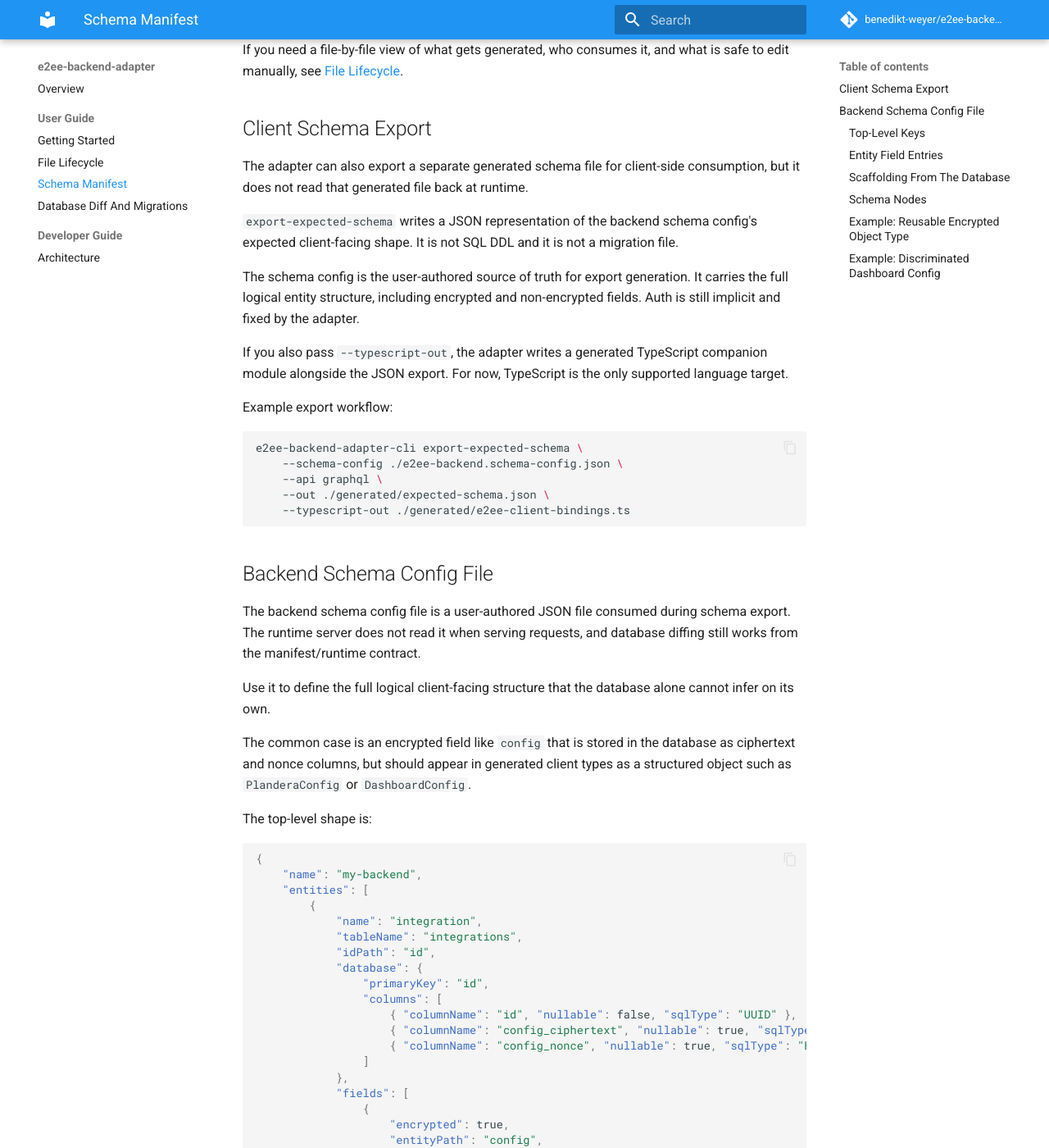
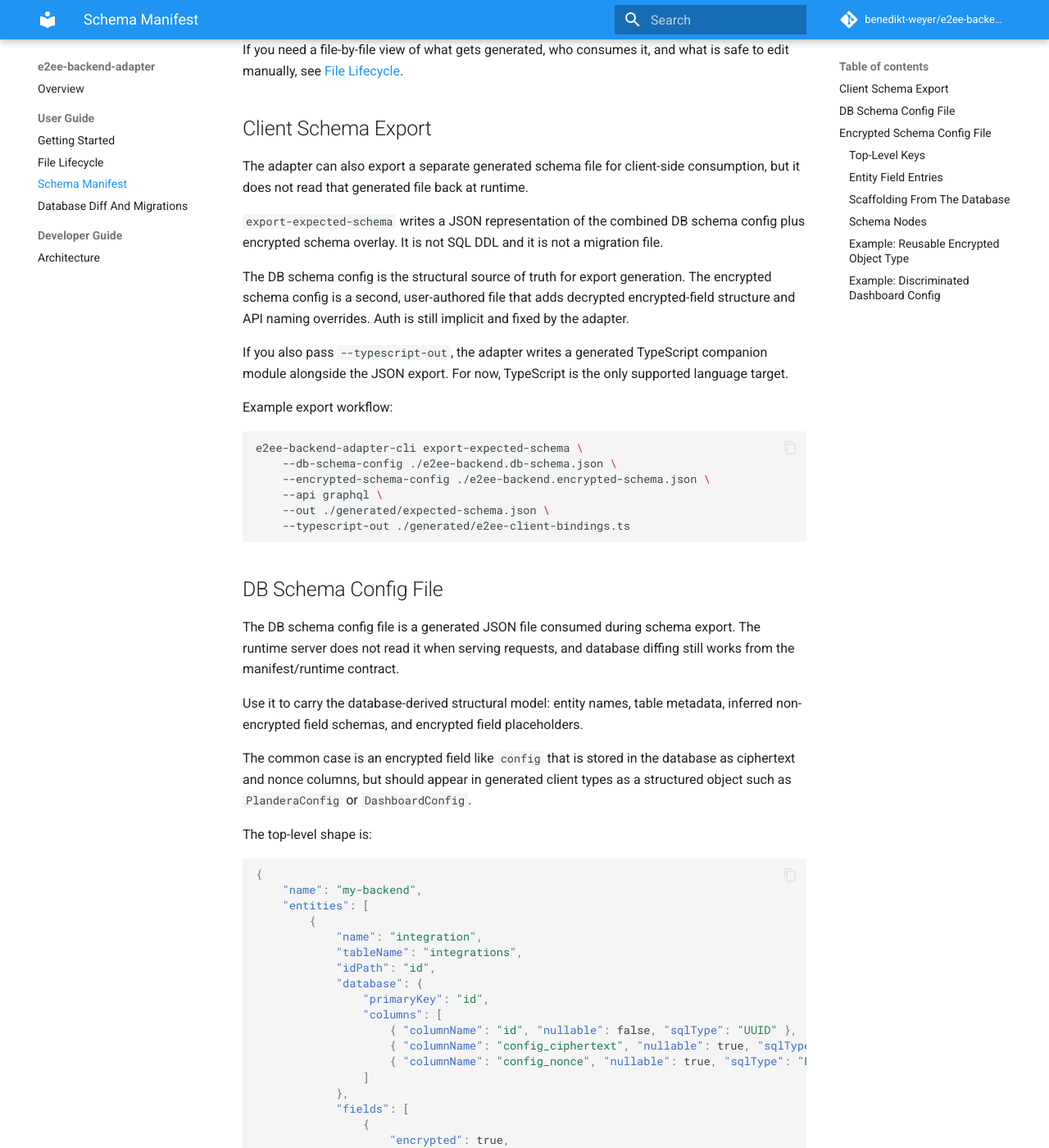
Before and after one commit to benedikt-weyer/e2ee-backend-adapter, an MkDocs documentation site: the page built from docs/user/schema-manifest.md, in a window 1280 px wide and 1400 px high, scrolled down 466 px. Shown: the whole window at 82% size. Built offline with MkDocs 1.6.1 and Material for MkDocs 9.7.7, drawn with Linux system fonts in a browser that asks for light colours; comment, search, counter and statistics services are not loaded; some of the changed text lies outside the part shown.

Commit message:
feat: refactor schema handling to support separate DB and encrypted schema configs

````diff
--- a/docs/user/schema-manifest.md
+++ b/docs/user/schema-manifest.md
@@ -21,13 +21,14 @@ what is safe to edit manually, see [File Lifecycle](file-lifecycle.md).
 The adapter can also export a separate generated schema file for client-side
 consumption, but it does not read that generated file back at runtime.
 
-`export-expected-schema` writes a JSON representation of the backend schema
-config's expected client-facing shape. It is not SQL DDL and it is not a
+`export-expected-schema` writes a JSON representation of the combined DB schema
+config plus encrypted schema overlay. It is not SQL DDL and it is not a
 migration file.
 
-The schema config is the user-authored source of truth for export generation.
-It carries the full logical entity structure, including encrypted and
-non-encrypted fields. Auth is still implicit and fixed by the adapter.
+The DB schema config is the structural source of truth for export generation.
+The encrypted schema config is a second, user-authored file that adds decrypted
+encrypted-field structure and API naming overrides. Auth is still implicit and
+fixed by the adapter.
 
 If you also pass `--typescript-out`, the adapter writes a generated TypeScript
 companion module alongside the JSON export. For now, TypeScript is the only
@@ -37,20 +38,22 @@ Example export workflow:
 
 ```bash
 e2ee-backend-adapter-cli export-expected-schema \
-	--schema-config ./e2ee-backend.schema-config.json \
+	--db-schema-config ./e2ee-backend.db-schema.json \
+	--encrypted-schema-config ./e2ee-backend.encrypted-schema.json \
 	--api graphql \
 	--out ./generated/expected-schema.json \
 	--typescript-out ./generated/e2ee-client-bindings.ts
 ```
 
-## Backend Schema Config File
+## DB Schema Config File
 
-The backend schema config file is a user-authored JSON file consumed during
-schema export. The runtime server does not read it when serving requests, and
-database diffing still works from the manifest/runtime contract.
+The DB schema config file is a generated JSON file consumed during schema
+export. The runtime server does not read it when serving requests, and database
+diffing still works from the manifest/runtime contract.
 
-Use it to define the full logical client-facing structure that the database
-alone cannot infer on its own.
+Use it to carry the database-derived structural model: entity names, table
+metadata, inferred non-encrypted field schemas, and encrypted field
+placeholders.
 
 The common case is an encrypted field like `config` that is stored in the
 database as ciphertext and nonce columns, but should appear in generated client
@@ -78,7 +81,10 @@ The top-level shape is:
 				{
 					"encrypted": true,
 					"entityPath": "config",
-					"entitySchema": { "ref": "PlanderaConfig", "nullable": true },
+					"entitySchema": {
+						"nullable": true,
+						"schema": { "type": "unknown" }
+					},
 					"remotePath": "configEnvelope"
 				},
 				{
@@ -87,6 +93,36 @@ The top-level shape is:
 					"entitySchema": { "schema": { "type": "string" } }
 				}
 			]
+		}
+	]
+}
+```
+
+## Encrypted Schema Config File
+
+The encrypted schema config is the user-authored overlay. It defines the rich
+logical structure of encrypted fields and any API naming overrides that the DB
+cannot infer.
+
+```json
+{
+	"entityApiOverrides": [
+		{
+			"tableName": "integrations",
+			"graphql": {
+				"createMutation": "createIntegrationRecord",
+				"deleteMutation": "deleteIntegration",
+				"getByIdQuery": "integrationRecord",
+				"listQuery": "integrationRecords",
+				"updateMutation": "updateIntegrationRecord"
+			}
+		}
+	],
+	"encryptedFields": [
+		{
+			"tableName": "integrations",
+			"entityPath": "config",
+			"entitySchema": { "ref": "PlanderaConfig", "nullable": true }
 		}
 	],
 	"types": {
@@ -110,39 +146,46 @@ The top-level shape is:
 
 ### Top-Level Keys
 
-- `name`: backend/schema name used in generated outputs
-- `entities`: exported entities, their DB mapping, and logical field structure
+- `name`: backend/schema name used in generated outputs, in the DB schema file
+- `entities`: exported entities and their DB mapping, in the DB schema file
+- `entityApiOverrides`: optional per-entity GraphQL or REST naming overrides, in
+	the encrypted schema file
+- `encryptedFields`: encrypted field logical type overrides, in the encrypted
+	schema file
 - `types`: named reusable schema nodes that other entries can reference with
   `{"ref": "TypeName"}`
 
 ### Entity Field Entries
 
-Each entity field entry supports:
+Each encrypted field entry supports:
 
-- `encrypted`: whether the field is transported as an encrypted envelope
+- `entityName`: optional exported entity name matcher
+- `tableName`: optional table-name matcher
 - `entityPath`: logical client-side field path, such as `config`
-- `entitySchema`: schema node for the entity-side value
+- `entitySchema`: schema node for the decrypted entity-side value
 - `remotePath`: optional remote/API field name override, such as `configEnvelope`
 - `remoteSchema`: optional remote-side schema override when the API shape differs
 - `strategyId`: optional encryption strategy override
 
-The schema config can also include optional per-entity `graphql` or `rest`
-override blocks when the backend API names do not follow adapter conventions.
+The encrypted schema config can also include optional per-entity `graphql` or
+`rest` override blocks when the backend API names do not follow adapter
+conventions.
 
 ### Scaffolding From The Database
 
-You can scaffold a starting schema config from Postgres metadata:
+You can scaffold the DB schema config from Postgres metadata:
 
 ```bash
-e2ee-backend-adapter-cli generate-schema-config \
+e2ee-backend-adapter-cli generate-db-schema-config \
 	--database-url postgres://postgres:postgres@localhost:5432/app \
 	--name my-backend \
-	--out ./e2ee-backend.schema-config.json
+	--out ./e2ee-backend.db-schema.json
 ```
 
 This scaffolds tables, columns, primary keys, basic scalar types, and encrypted
-`*_ciphertext`/`*_nonce` pairs. It does not replace manual modeling of the
-final decrypted object structure.
+`*_ciphertext`/`*_nonce` pairs into the DB schema file. It does not replace
+manual modeling of the final decrypted object structure in the encrypted schema
+file.
 
 ### Schema Nodes
 
````
Also changed, not shown: docs/user/file-lifecycle.md (+26 -12 lines), docs/user/getting-started.md (+16 -12 lines), 2 other files.
